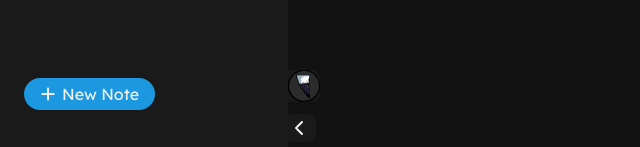
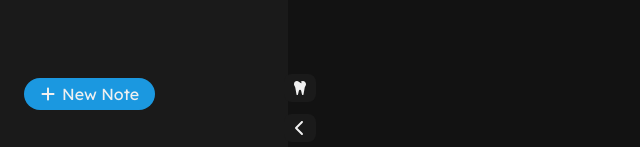
Before and after one commit to GabrielXIX/Saber-Tooth-Core, a React (Vite) app: page / in a window 1280 px wide. Shown: the part 650-797 px from the top of the page, without its empty margins (0-640 px from the left). Built offline with nearby package versions, Linux system fonts and the light colour scheme; a web font is replaced by a local one.

Commit message:
add credits

```diff
--- a/src/App.jsx
+++ b/src/App.jsx
@@ -35,3 +35,5 @@ export default App;
  */
 
 // todo: navigate app with keyboard
+
+//todo: set button props to true or false instead of just prop
--- a/src/components/Content.jsx
+++ b/src/components/Content.jsx
@@ -1,7 +1,8 @@
 import { FontAwesomeIcon } from "@fortawesome/react-fontawesome";
-import { faHeart } from "@fortawesome/free-solid-svg-icons";
-import logo from "../assets/sabertooth_logo.png";
+import { faHeart, faTooth } from "@fortawesome/free-solid-svg-icons";
+// import logo from "../assets/sabertooth_logo.png";
 import { useState } from "react";
+import { Button } from "./Button";
 
 export function Content({ children }) {
   const [popover, setPopover] = useState(false);
@@ -9,14 +10,16 @@ export function Content({ children }) {
   return (
     <main className="relative flex grow flex-col">
       {children}
-      <div
-        className="absolute bottom-12 left-0 cursor-pointer rounded-r-lg bg-nero1"
+      <Button
+        secundary="true"
+        aditionalStyle="absolute bottom-12 left-[-0.25rem] z-30 cursor-pointer rounded-r-lg bg-nero1"
         onClick={() => setPopover(!popover)}
       >
-        <img src={logo} alt="logo" width={32} />
-      </div>
+        {/* <img src={logo} alt="logo" width={32} /> */}
+        <FontAwesomeIcon icon={faTooth} />
+      </Button>
       {popover && (
-        <div className="absolute bottom-24 right-14 flex cursor-default gap-2 rounded-lg bg-nero1 px-4 py-2">
+        <div className="absolute bottom-12 left-[2rem] flex cursor-default gap-2 rounded-lg bg-nero1 px-4 py-1.5">
           <p>Made with</p>
           <FontAwesomeIcon icon={faHeart} className="text-red-500" />
           <p>by</p>
```
